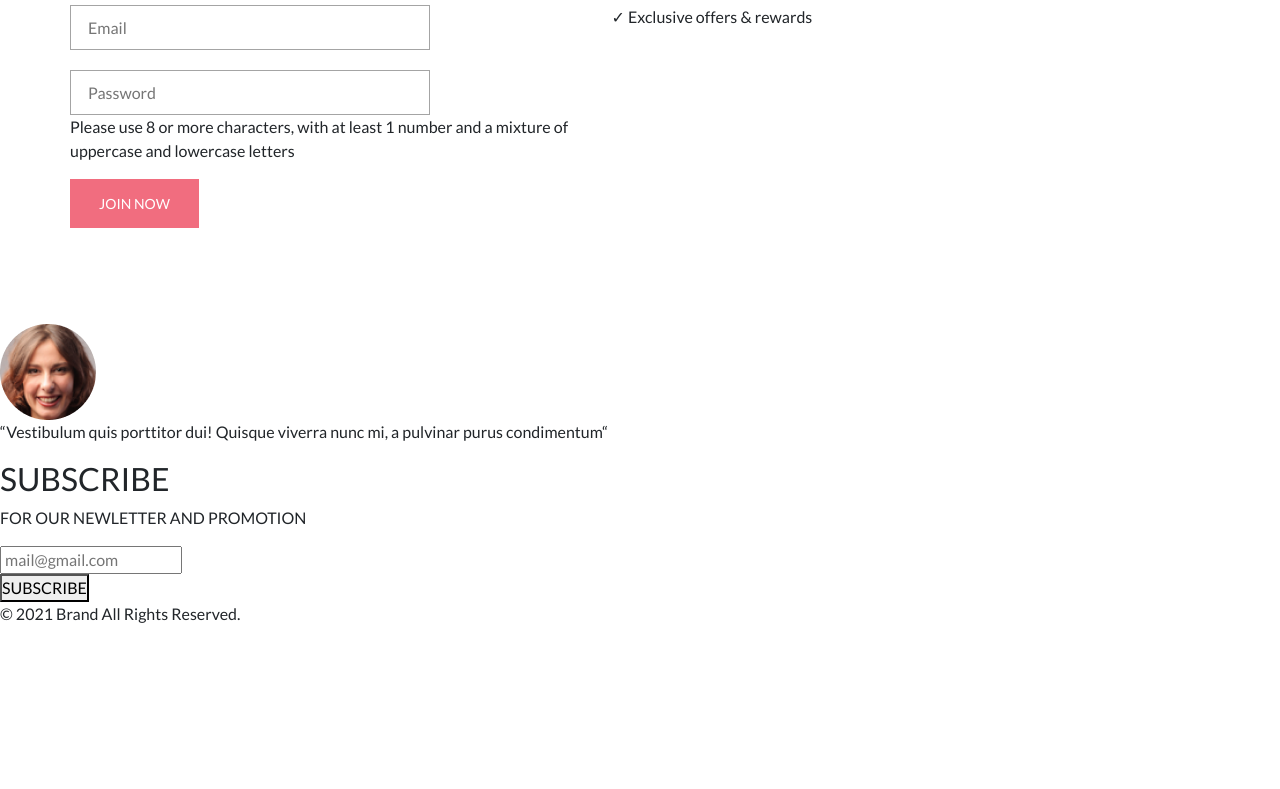
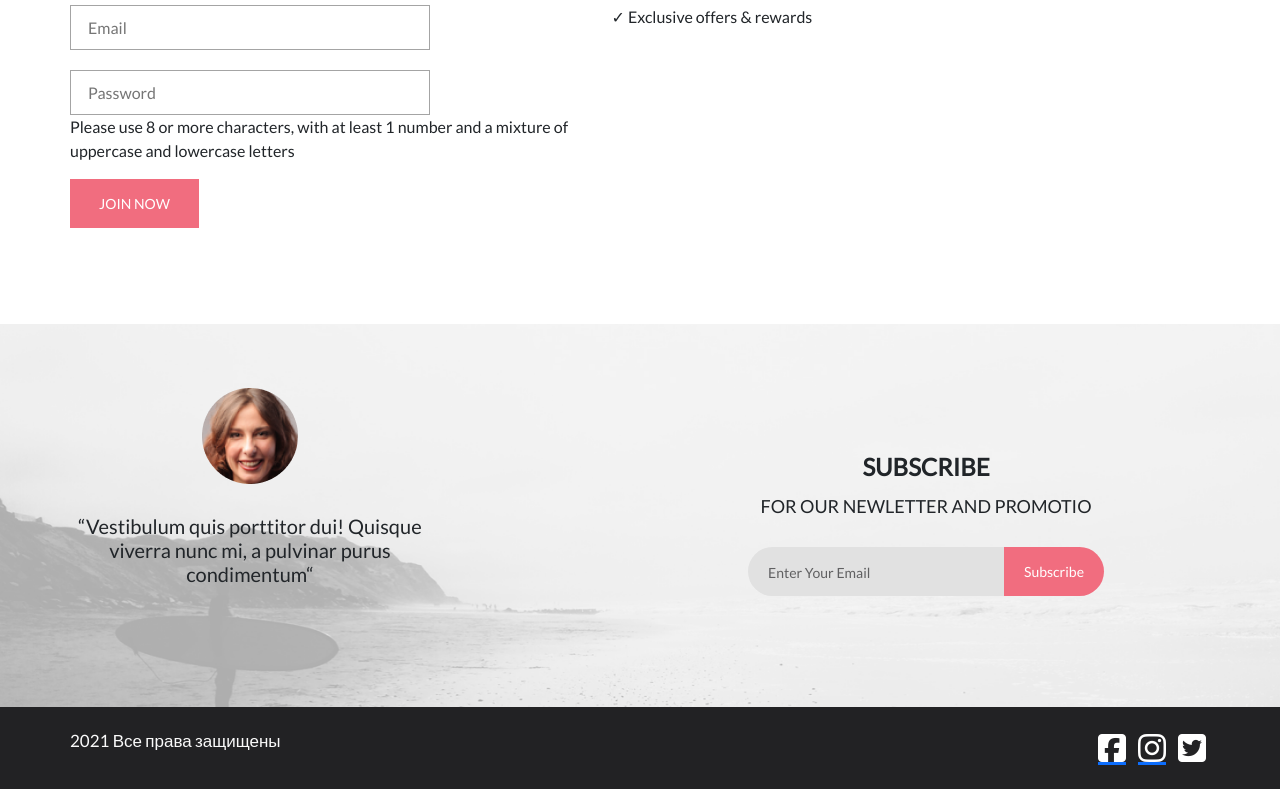
Before and after one commit to AleksandrBukreev/Lesson-easy-layout-2.0, a plain HTML site: page registration.html in a window 1280 px wide. Shown: the part 551-1340 px from the top of the page. Before the commit the page ends 1227 px from the top, so only its background shows below. Drawn offline with nearby package versions, Linux system fonts and the light colour scheme.

Commit message:
Update registration.html
footer правки

```diff
--- a/registration.html
+++ b/registration.html
@@ -154,44 +154,40 @@
 
 
     <footer class="footer">
-        <div class="footer-center">
-            <div class="footer-size">
-                <figure class="figure-box">
-                    <div class="figure-box-img"><img class="img-fc" src="img/img-fc.png" alt="img"></div>
-                    <div class="txt-fc">
-                        <p>“Vestibulum quis porttitor dui! Quisque viverra nunc mi, a pulvinar purus
-                            condimentum“</p>
+        <section class="subscribe">
+            <div class="container footer-center">
+                <div class="subscribe-feedback">
+                    <div class="subscribe-feedback-info">
+                        <img src="img/img-fc.png" width="96" height="96" alt="photo">
+                        <p>
+                            “Vestibulum quis porttitor dui! Quisque viverra nunc mi, a pulvinar purus condimentum“
+                        </p>
                     </div>
-                </figure>
-
-                <div class="form-block-fc">
-                    <h2 class="txt-subscribe">SUBSCRIBE</h2>
-                    <p class="txt-subscribe-second">FOR OUR NEWLETTER AND PROMOTION</p>
-                    <form class="form-fc" action="#">
-                        <div class="box-input-text">
-                            <div><input class="input-text" type="email" placeholder=" mail@gmail.com "></div>
-                            <div><button class="button-submit" type="submit">SUBSCRIBE</button></div>
+                </div>
+                <div class="subscribe-form">
+                    <form action="#">
+                        <h4>subscribe</h4>
+                        <h6>FOR OUR NEWLETTER AND PROMOTIO</h6>
+                        <div class="input-submit">
+                            <input class="mail-input" type="email" placeholder="Enter Your Email" required>
+                            <button class="button-submit" type="submit">Subscribe</button>
                         </div>
                     </form>
                 </div>
             </div>
-
-        </div>
-
-
-        <div class="footer-bottom">
-            <div class="footer-size">
-                <div class="fb-left">
-                    <p class="txt-copiring">© 2021 Brand All Rights Reserved.</p>
+        </section>
+        <section class="social">
+            <div class="container social-container">
+                <div class="copyring">
+                    <p> 2021 Все права защищены</p>
                 </div>
-                <div class="fb-right">
-                    <i class="fab fa-facebook-square"></i>
-                    <i class="fab fa-instagram"></i>
-                    <i class="fab fa-twitter-square"></i>
+                <div class="social-links">
+                    <a href="#"><i class="fab fa-facebook-square"></i></a>
+                    <a href="#"><i class="fab fa-instagram"></i></a>
+                    <a href="#"> <i class="fab fa-twitter-square"></i></a>
                 </div>
             </div>
-        </div>
-
+        </section>
     </footer>
     <!-- JavaScript Bundle with Popper -->
     <script src="https://cdn.jsdelivr.net/npm/bootstrap@5.1.0/dist/js/bootstrap.bundle.min.js"
```
